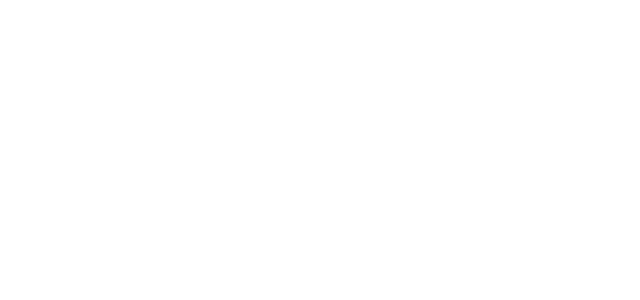
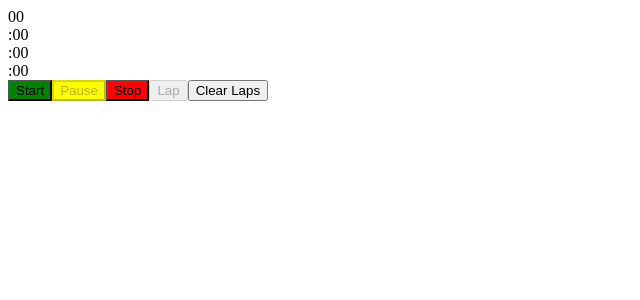
Before and after one commit to Shopify/eng-intern-assessment-react, a React app: page / in a window 1280 px wide. Shown: the top 300 px of the page, without its empty margins (0-640 px from the left). Built offline with nearby package versions, Linux system fonts and the light colour scheme.

Commit message:
setup basic functionality

```diff
--- a/src/App.tsx
+++ b/src/App.tsx
@@ -1,7 +1,78 @@
 import React from 'react'
+import { useState, useEffect } from 'react';
+import StopWatchButton from './StopWatchButton';
+import StopWatch from './StopWatch';
 
 export default function App() {
-    return(
-        <div></div>
+
+    const [time, setTime] = useState(0);
+    const [isRunning, setIsRunning] = useState(false);
+    const [timeId, setTimeId] = useState(null);
+    const [laps, setLaps] = useState([]);
+
+    const startTimer = () => {
+        setIsRunning(true);
+        const startTime = Date.now() - time;
+        const updateTimer = () => {
+            setTime(Date.now() - startTime);
+            const newtimeId = requestAnimationFrame(updateTimer);
+            setTimeId(newtimeId);
+        };
+        const newtimeId = requestAnimationFrame(updateTimer);
+        setTimeId(newtimeId);
+    };
+
+    const pauseTimer = () => {
+        setIsRunning(false);
+        if (timeId !== null) {
+            cancelAnimationFrame(timeId);
+            setTimeId(null);
+        }
+    };
+
+    const stopTimer = () => {
+        setIsRunning(false);
+        setTime(0);
+        if (timeId !== null) {
+            cancelAnimationFrame(timeId);
+            setTimeId(null);
+        }
+    };
+
+    const recordLap = () => {
+        const newLap = formattedTime.hours + ":" + formattedTime.minutes + ":" + formattedTime.seconds + ":" + formattedTime.milliseconds;
+        setLaps([...laps, newLap]);
+    };
+
+    useEffect(() => {
+        return () => {
+            if (timeId !== null) {
+                cancelAnimationFrame(timeId);
+            }
+        };
+    }, [timeId]);
+
+    const clearLaps = () => {
+        setLaps([]);
+    };
+
+    const formattedTime = {
+        hours: Math.floor(Math.floor(Math.floor(time / 1000) / 60) / 60).toString().padStart(2, '0'),
+        minutes: (Math.floor(Math.floor(time / 1000) / 60) % 60).toString().padStart(2, '0'),
+        seconds: (Math.floor(time / 1000) % 60).toString().padStart(2, '0'),
+        milliseconds: (time % 1000).toString().padStart(3, '0').substring(0, 2)
+    };
+    return (
+        <div>
+            <StopWatch time={formattedTime} laps={laps} />
+            <StopWatchButton
+                isRunning={isRunning}
+                startTimer={startTimer}
+                pauseTimer={pauseTimer}
+                stopTimer={stopTimer}
+                recordLap={recordLap}
+                clearLaps={clearLaps}
+            />
+        </div>
     )
 }
--- a/src/StopWatch.tsx
+++ b/src/StopWatch.tsx
@@ -1,7 +1,19 @@
 import React from 'react'
 
-export default function StopWatch() {
-    return(
-        <div></div>
+export default function StopWatch({ time, laps }: any) {
+    return (
+        <div>
+            <div>
+                <div>{time.hours}</div>
+                <div>:{time.minutes}</div>
+                <div>:{time.seconds}</div>
+                <div>:{time.milliseconds}</div>
+            </div>
+            <div>
+                {laps.map((lap: any, index: any) => (
+                    <div key={index}>{`Lap ${index + 1}: ${lap}`}</div>
+                ))}
+            </div>
+        </div>
     )
 }
--- a/src/StopWatchButton.tsx
+++ b/src/StopWatchButton.tsx
@@ -1,7 +1,13 @@
 import React from 'react'
 
-export default function StopWatchButton() {
-    return(
-        <div></div>
-    )
-}
+export default function StopWatchButton({ isRunning, startTimer, pauseTimer, stopTimer, recordLap, clearLaps }: any) {
+    return (
+        <div>
+            <button style={{ background: 'green' }} onClick={startTimer} disabled={isRunning}>Start</button>
+            <button style={{ background: 'yellow' }} onClick={pauseTimer} disabled={!isRunning}>Pause</button>
+            <button style={{ background: 'red' }} onClick={stopTimer}>Stop</button>
+            <button onClick={recordLap} disabled={!isRunning}>Lap</button>
+            <button onClick={clearLaps}>Clear Laps</button>
+        </div>
+    );
+};
```
